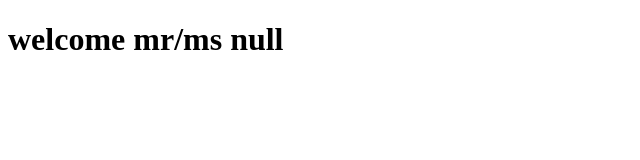
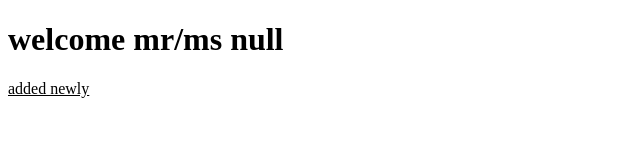
Before and after one commit to reddy560/demo2, a plain HTML site: page home.html in a window 1280 px wide. Shown: the whole page, without its empty margins (0-640 px from the left). Drawn offline with Linux system fonts and the light colour scheme.

Commit message:
Update home.html

```diff
--- a/home.html
+++ b/home.html
@@ -7,6 +7,7 @@
 </head>
 <body>
     <h1>welcome mr/ms </h1>
+    <ins>added newly</ins>
     <script>
         document.getElementsByTagName("h1")[0].innerHTML+="  "+
         localStorage.getItem("loginuid")
```
